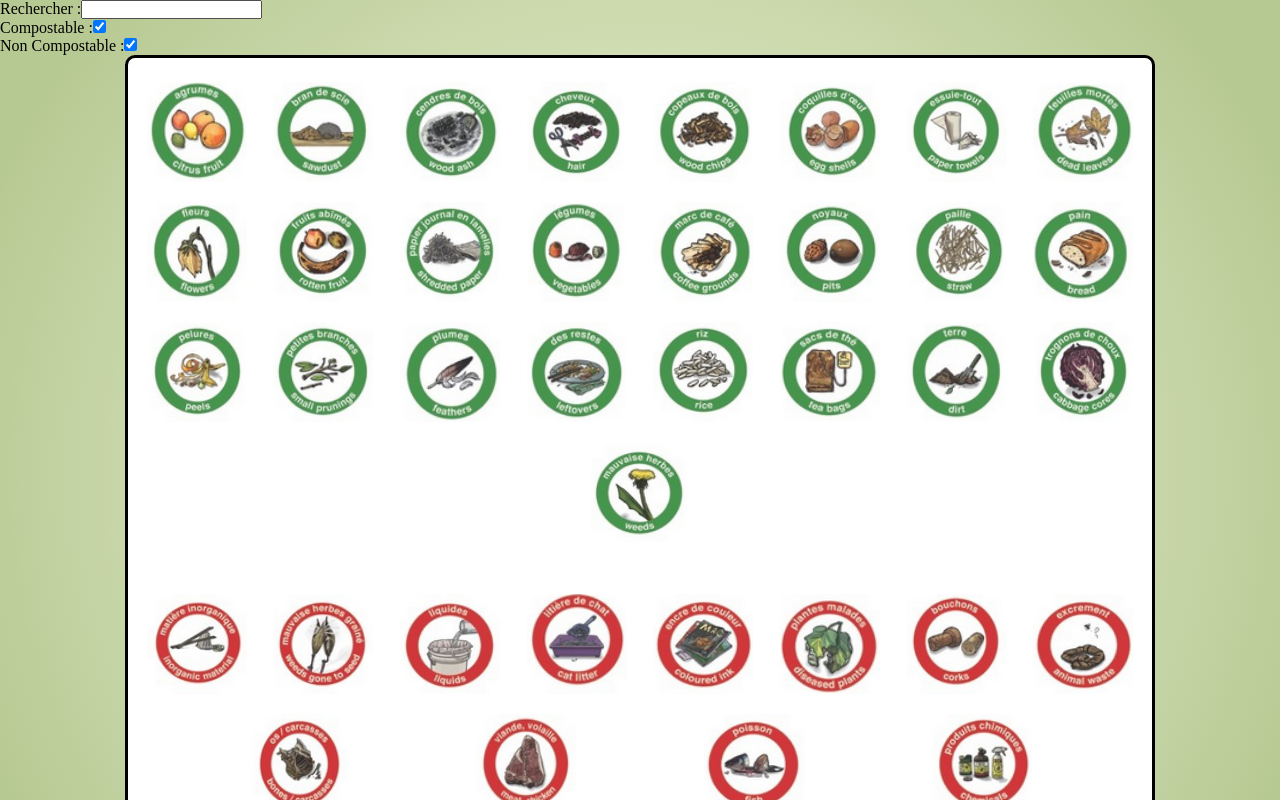
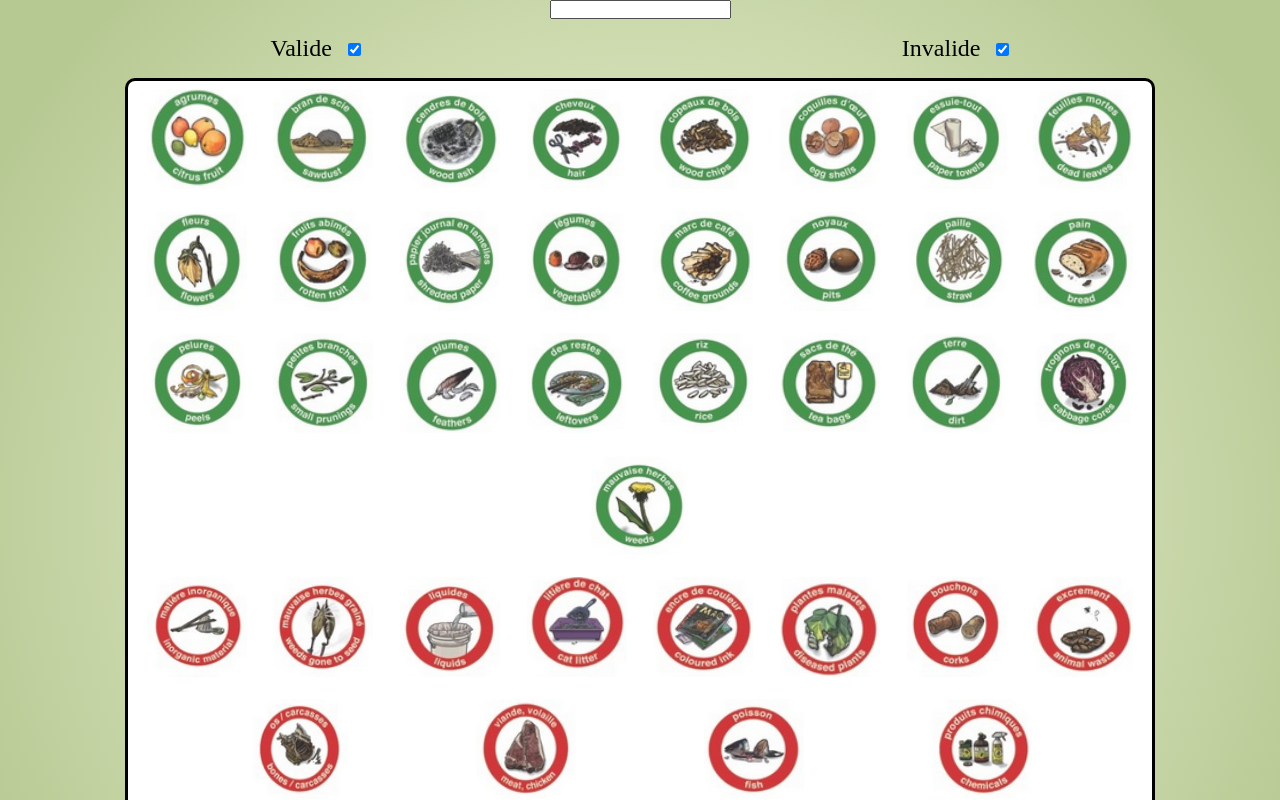
Before and after one commit to WildCodeSchool/2022-03-JS-Reims-hackathon-1-Champ-Post, a React app in the folder frontend/: page /compost in a window 1280 px wide. Shown: the top 800 px of the page. Built offline with nearby package versions, Linux system fonts and the light colour scheme; the HTML template or start-up script is replaced by a standard one.

Commit message:
finish compost page

```diff
--- a/frontend/src/App.css
+++ b/frontend/src/App.css
@@ -1,11 +1,23 @@
-#root{
+body{
     background: rgb(245,250,225);
     background: radial-gradient(circle, rgba(245,250,225,1) 0%, rgba(183,201,147,1) 89%);
+    font-size: 1.5rem;
 }
 
 *{
     margin: 0;
     padding: 0;
+}
+
+.check{
+    display: flex;
+    justify-content: space-around;
+    margin-top: 1rem;
+    margin-bottom: 1rem;
+}
+
+.checkandtitle{
+    margin-left: 1rem;
 }
 
 .allcomp{
@@ -49,8 +61,6 @@
     display: flex;
     justify-content: space-evenly;
     flex-wrap: wrap;
-    margin-bottom: 2rem;
-    margin-top: 1rem;
 }
 
 li{
--- a/frontend/src/pages/Compost.jsx
+++ b/frontend/src/pages/Compost.jsx
@@ -208,27 +208,34 @@ export default function Compost() {
   return (
     <>
       <label htmlFor="search-bar">
-        Rechercher :
+        <div className="trichecentre">
           <input
             id="search-bar"
             type="text"
             value={search}
             onChange={(e) => setSearch(e.target.value)}
           />
-        <br />
-        Compostable :
+        </div>
+        <div className="check">
+          <div>
+            Valide
             <input
+              className="checkandtitle"
               type="checkbox"
               checked={checkedValid}
               onChange={handleChangeValid}
             />
-        <br />
-        Non Compostable :
+          </div>
+          <div>
+            Invalide
             <input
+              className="checkandtitle"
               type="checkbox"
               checked={checkedNotValid}
               onChange={handleChangeNotValid}
             />
+          </div>
+        </div>
       </label>
       <div className="trichecentre">
         <div className="allcomp">
```
Lines whose indentation alone changed are shown as unchanged.
